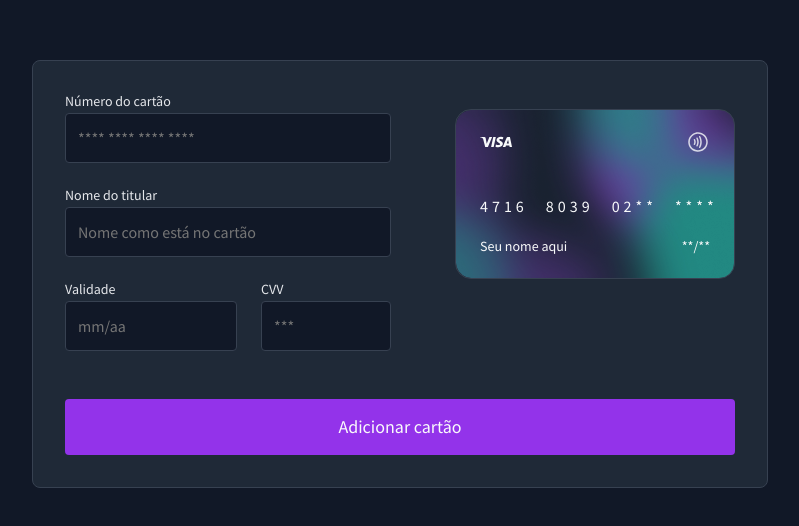
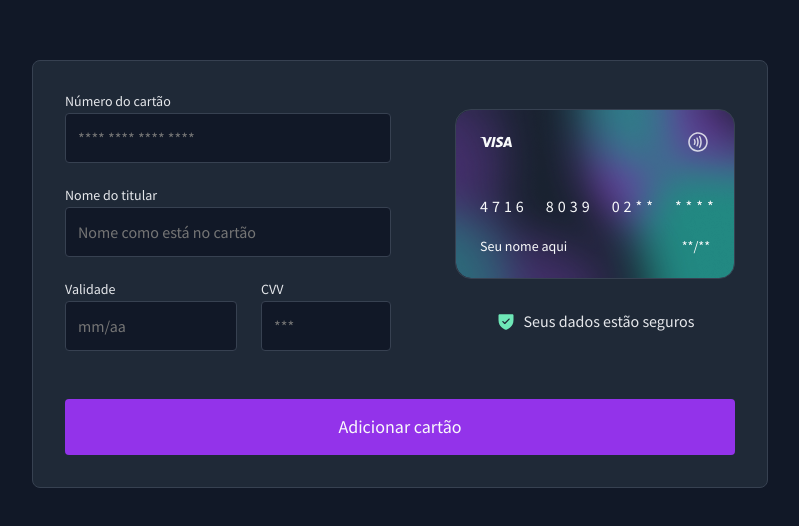
Before and after one commit to victormedeiros1/credit-card-bora-codar-13, a Vue app: page / in a window 1280 px wide. Shown: the part 126-652 px from the top of the page, without its empty margins (240-1039 px from the left). Built offline with nearby package versions, Linux system fonts and the light colour scheme.

Commit message:
feat: card secure message

```diff
--- a/src/App.vue
+++ b/src/App.vue
@@ -3,6 +3,7 @@ import Container from '@/components/Container.vue'
 import Forms from '@/components/Forms.vue'
 import Submit from '@/components/Submit.vue'
 import Card from '@/components/Card.vue'
+import Shield from '@/components/icons/Shield.vue'
 
 export default {
   name: 'App',
@@ -10,7 +11,8 @@ export default {
     Container,
     Forms,
     Submit,
-    Card
+    Card,
+    Shield
   },
   methods: {
     handleSubmit() {
@@ -25,7 +27,13 @@ export default {
     <div class="panel">
       <div class="panel__row">
         <Forms ref="form" />
-        <Card />
+        <div class="panel__card-wrapper">
+          <Card />
+          <div class="panel__card-footer">
+            <Shield />
+            <span>Seus dados estão seguros</span>
+          </div>
+        </div>
       </div>
       <Submit @click="handleSubmit">Adicionar cartão</Submit>
     </div>
@@ -45,5 +53,16 @@ export default {
     display: flex;
     gap: 64px;
   }
+
+  &__card-wrapper {
+    display: flex;
+    flex-direction: column;
+  }
+  &__card-footer {
+    display: flex;
+    justify-content: center;
+    gap: 8px;
+    color: var(--gray-200);
+  }
 }
 </style>
--- a/src/components/Card.vue
+++ b/src/components/Card.vue
@@ -43,7 +43,7 @@ export default {
 
   border-radius: 16px;
   padding: 16px 24px 24px 24px;
-  margin: 16px 0;
+  margin: 16px 0 32px 0;
 
   &__header {
     display: flex;
--- /dev/null
+++ b/src/components/icons/Shield.vue
@@ -0,0 +1,13 @@
+<script>
+export default {
+  name: 'Shield'
+}
+</script>
+<template>
+  <svg xmlns="http://www.w3.org/2000/svg" width="20" height="20" viewBox="0 0 20 20" fill="none">
+    <path
+      d="M16.25 3.125H3.75C3.41848 3.125 3.10054 3.2567 2.86612 3.49112C2.6317 3.72554 2.5 4.04348 2.5 4.375V8.96641C2.5 15.9672 8.42344 18.2898 9.60938 18.6844C9.86267 18.7705 10.1373 18.7705 10.3906 18.6844C11.5781 18.2898 17.5 15.9672 17.5 8.96641V4.375C17.5 4.04348 17.3683 3.72554 17.1339 3.49112C16.8995 3.2567 16.5815 3.125 16.25 3.125ZM13.5672 8.56719L9.19219 12.9422C9.13414 13.0003 9.06521 13.0464 8.98934 13.0778C8.91346 13.1093 8.83213 13.1255 8.75 13.1255C8.66787 13.1255 8.58654 13.1093 8.51066 13.0778C8.43479 13.0464 8.36586 13.0003 8.30781 12.9422L6.43281 11.0672C6.31554 10.9499 6.24965 10.7909 6.24965 10.625C6.24965 10.4591 6.31554 10.3001 6.43281 10.1828C6.55009 10.0655 6.70915 9.99965 6.875 9.99965C7.04085 9.99965 7.19991 10.0655 7.31719 10.1828L8.75 11.6156L12.6828 7.68281C12.7409 7.62474 12.8098 7.57868 12.8857 7.54725C12.9616 7.51583 13.0429 7.49965 13.125 7.49965C13.2071 7.49965 13.2884 7.51583 13.3643 7.54725C13.4402 7.57868 13.5091 7.62474 13.5672 7.68281C13.6253 7.74088 13.6713 7.80982 13.7027 7.88569C13.7342 7.96156 13.7503 8.04288 13.7503 8.125C13.7503 8.20712 13.7342 8.28844 13.7027 8.36431C13.6713 8.44018 13.6253 8.50912 13.5672 8.56719Z"
+      fill="#6EE7B7"
+    />
+  </svg>
+</template>
```
